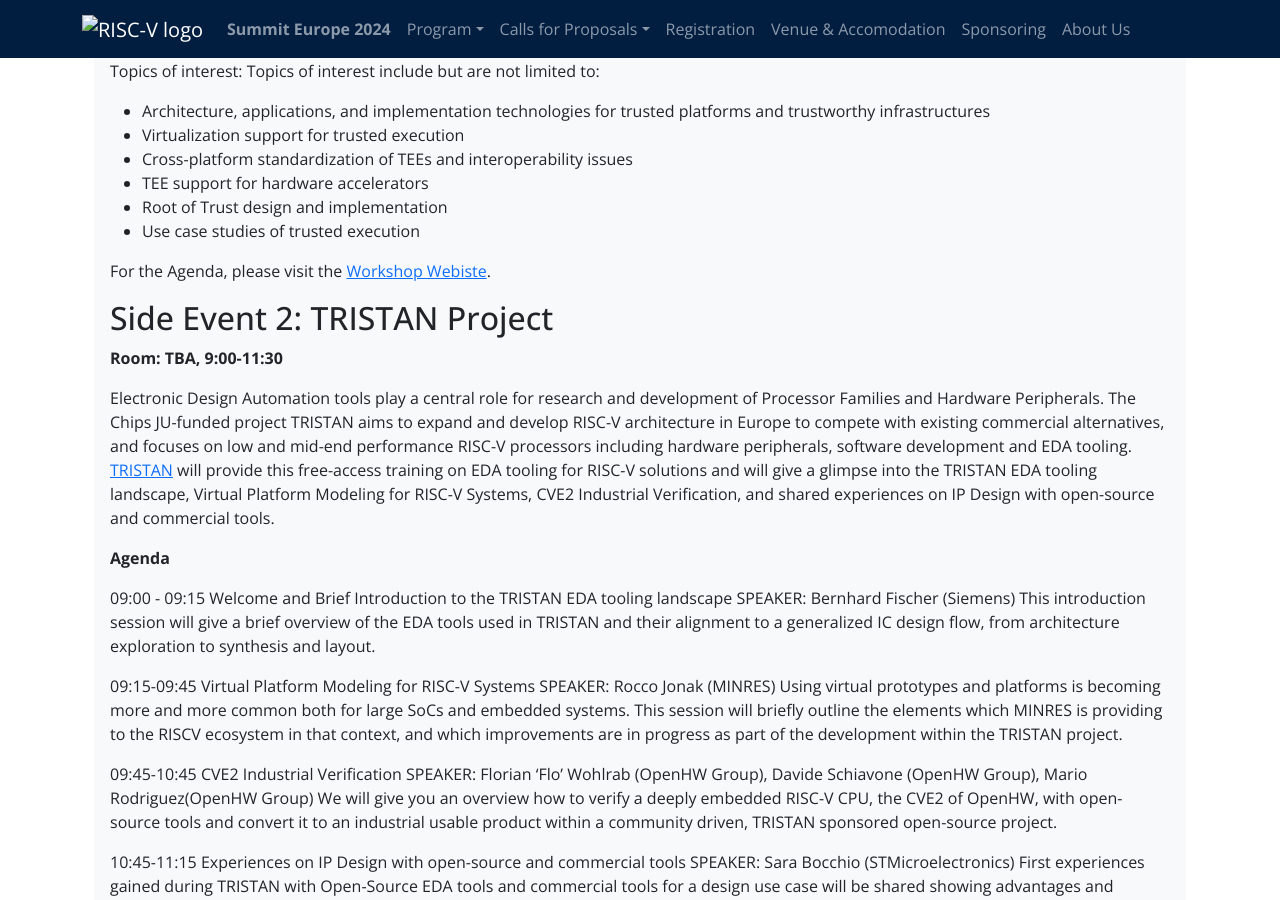
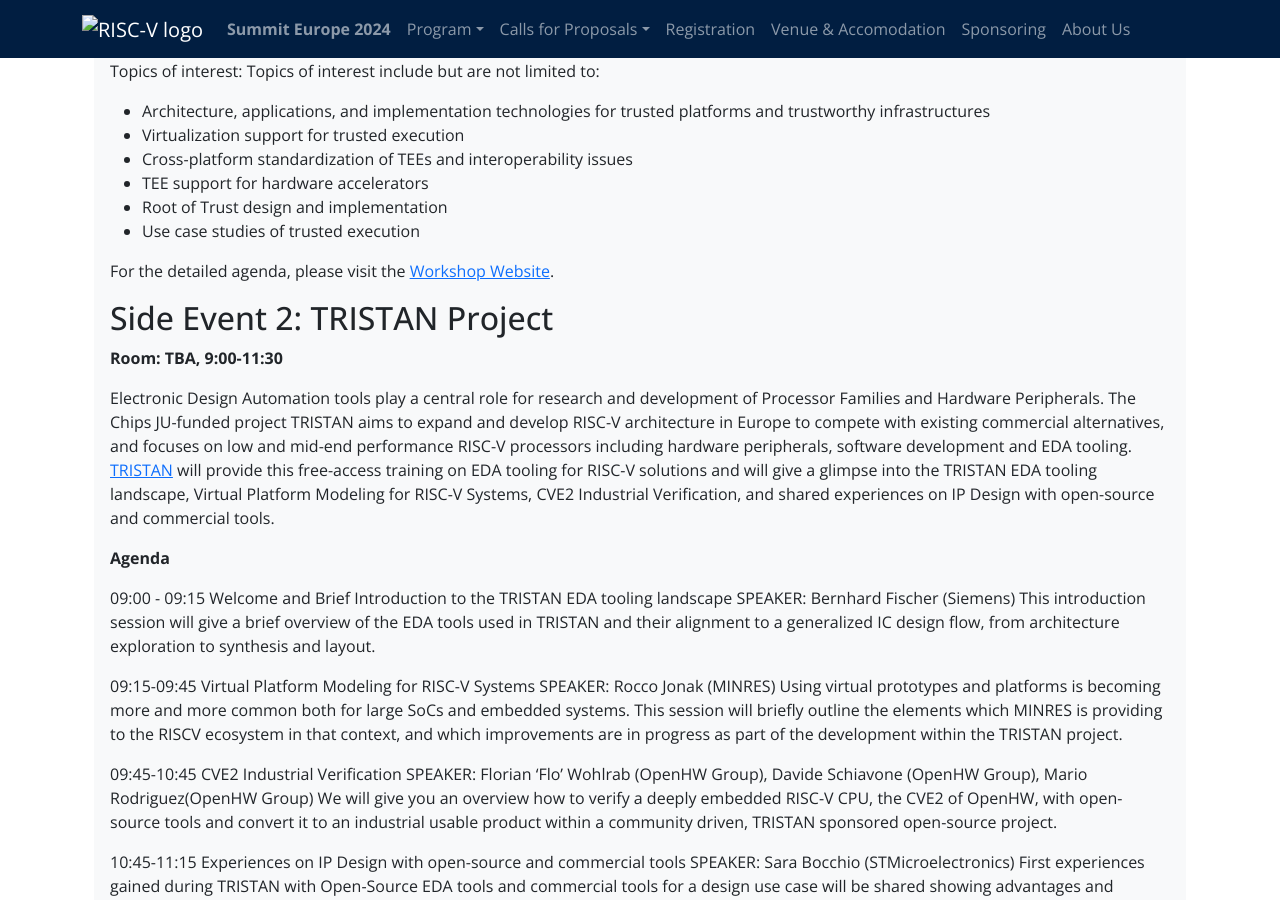
Before and after one commit to riscv-europe/summit-website-development, a Jekyll site: the page built from summit/2024/sideevents.md, in a window 1280 px wide and 900 px high, scrolled down 743 px. Built offline with Jekyll 4.4.1, drawn with Linux system fonts in a browser that asks for light colours.

Commit message:
Update sideevents.md
typo

```diff
--- a/summit/2024/sideevents.md
+++ b/summit/2024/sideevents.md
@@ -29,7 +29,7 @@
 * Root of Trust design and implementation
 * Use case studies of trusted execution
 
-For the Agenda, please visit the [Workshop Webiste](https://crosscon.eu/events/crosscon-secure-friends).
+For the detailed agenda, please visit the [Workshop Website](https://crosscon.eu/events/crosscon-secure-friends).
 
 
 ## Side Event 2: TRISTAN Project
```
